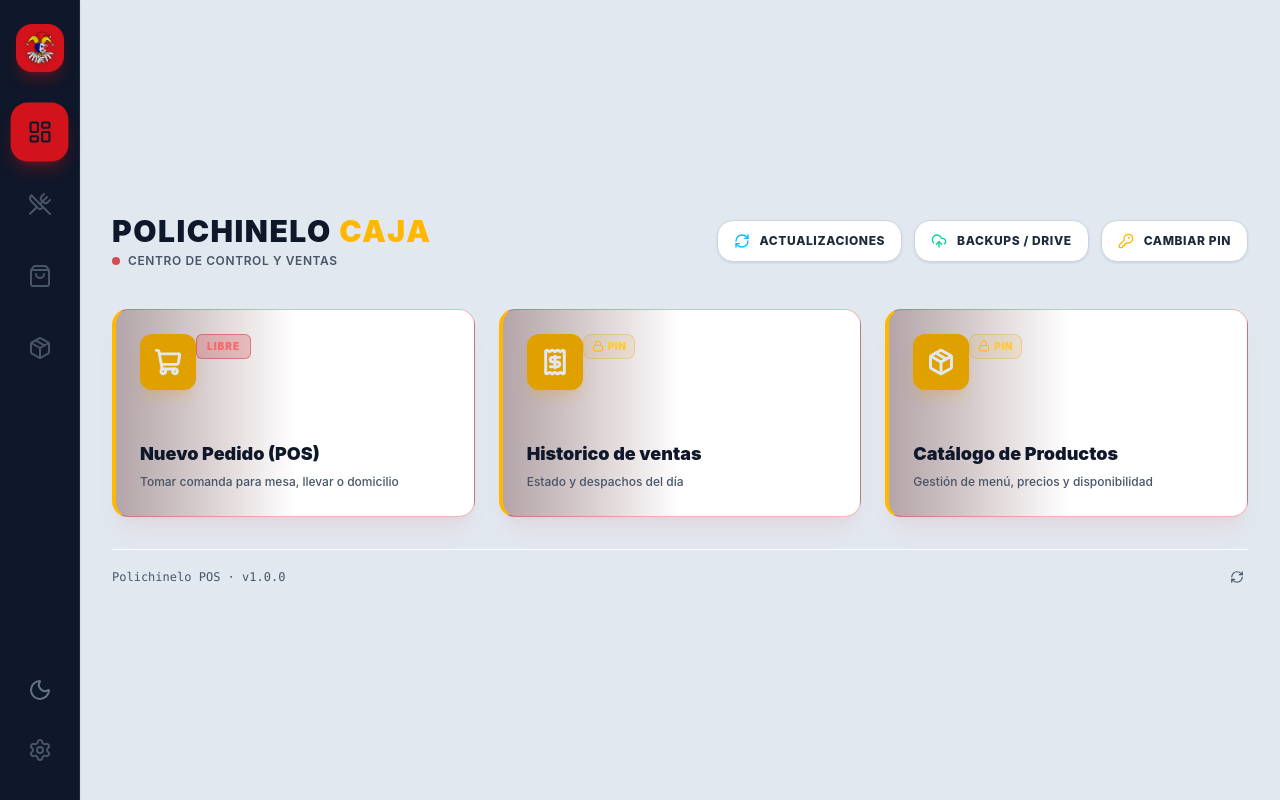
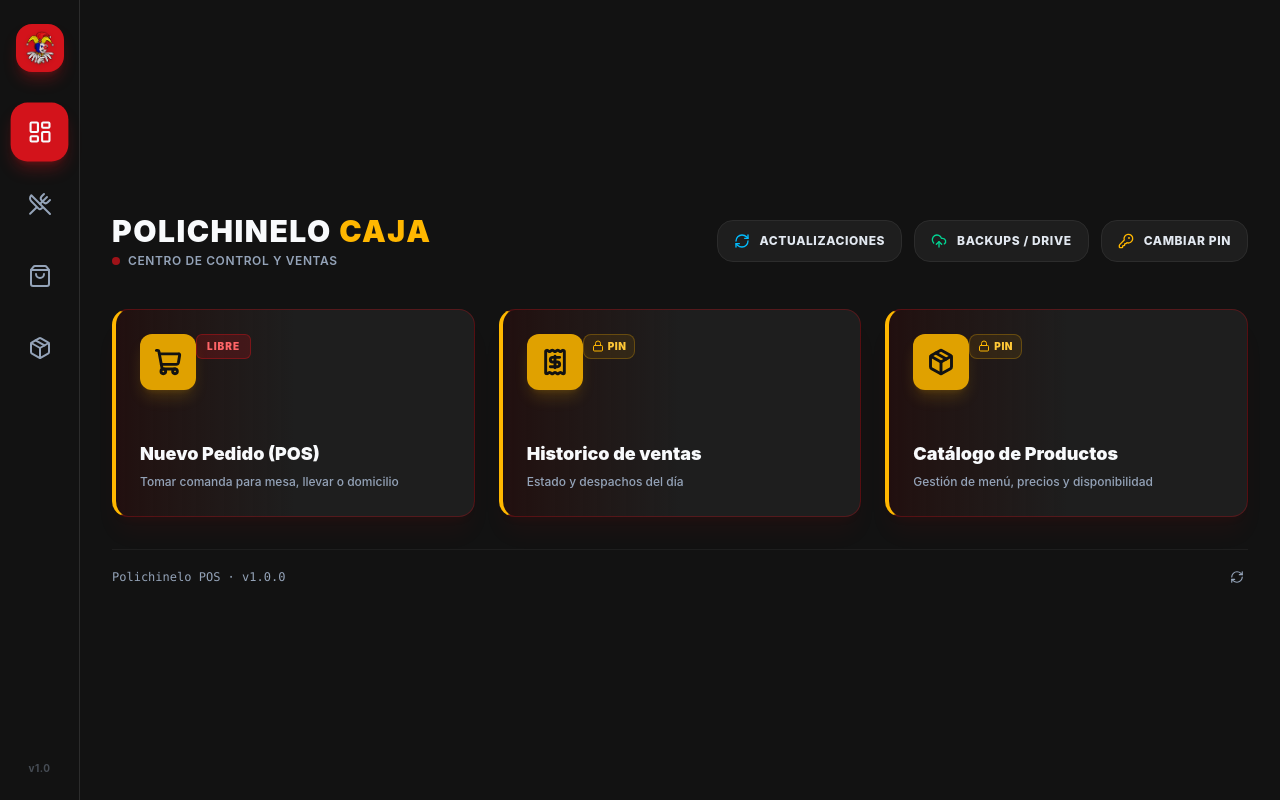
Before and after one commit to SYepesCommit/polichinelo-pos-app, a React (Vite) app: page / in a window 1280 px wide. Built offline with nearby package versions, Linux system fonts and the light colour scheme.

Commit message:
fix(ui): restaurar logo empaquetado, unificar tema oscuro permanente y remover controles innecesarios de sidebar

```diff
--- a/index.html
+++ b/index.html
@@ -1,12 +1,12 @@
 <!doctype html>
-<html lang="en">
+<html lang="es" class="dark">
   <head>
     <meta charset="UTF-8" />
-    <link rel="icon" type="image/png" href="/logoPoli.png" />
+    <link rel="icon" type="image/png" href="./logoPoli.png" />
     <meta name="viewport" content="width=device-width, initial-scale=1.0" />
     <title>Polichinelo POS</title>
   </head>
-  <body>
+  <body class="bg-slate-950 text-slate-100 antialiased overflow-hidden">
     <div id="root"></div>
     <script type="module" src="/src/main.tsx"></script>
   </body>
--- a/src/components/Sidebar.tsx
+++ b/src/components/Sidebar.tsx
@@ -1,21 +1,18 @@
 import React, { useState } from 'react'
-import { Settings, Sun, Moon } from 'lucide-react'
 import { SidebarProps } from '../types/sidebar'
 import { MENU_ITEMS } from '../config/navigation'
-import { useTheme } from '../context/ThemeContext'
+import logoPolichinelo from '@/assets/logoPoli.png'
 
 export const Sidebar: React.FC<SidebarProps> = ({ moduloActivo, setModuloActivo }) => {
   const [itemPresionado, setItemPresionado] = useState<string | null>(null)
-  const { theme, toggleTheme } = useTheme()
 
   return (
-    <aside className="w-20 bg-white dark:bg-slate-900 border-r border-slate-200 dark:border-slate-800 flex flex-col justify-between items-center py-6 h-screen select-none z-20 shrink-0 transition-colors">
+    <aside className="w-20 bg-slate-950 border-r border-slate-800 flex flex-col justify-between items-center py-6 h-screen select-none z-20 shrink-0">
       {/* BRANDING / LOGO COMPACTO POLICHINELO */}
       <div className="flex flex-col items-center gap-8 w-full">
-        {/* 🔴 Cajas del logo siempre con fondo bg-red-500 permanente */}
         <div className="w-12 h-12 rounded-2xl bg-red-500 hover:bg-red-600 flex items-center justify-center p-1.5 shadow-lg shadow-red-500/30 cursor-pointer transition-transform active:scale-95 overflow-hidden">
           <img
-            src="/logoPoli.png"
+            src={logoPolichinelo}
             alt="Logo Polichinelo"
             className="w-full h-full object-contain filter drop-shadow"
           />
@@ -40,14 +37,14 @@ export const Sidebar: React.FC<SidebarProps> = ({ moduloActivo, setModuloActivo
                 className={`relative group w-full py-4 rounded-2xl flex items-center justify-center transition-all active:scale-95 ${
                   esActivo
                     ? 'bg-red-500 text-white shadow-lg shadow-red-500/30 font-black scale-105'
-                    : 'text-slate-500 hover:bg-slate-100 hover:text-slate-800 dark:text-slate-400 dark:hover:bg-slate-800 dark:hover:text-slate-200'
+                    : 'text-slate-400 hover:bg-slate-900 hover:text-slate-200'
                 }`}
               >
                 <Icon className="w-6 h-6" />
 
                 {/* Etiqueta Flotante (Tooltip) */}
                 <span
-                  className={`absolute left-20 bg-slate-900 text-slate-100 dark:bg-slate-800 dark:text-slate-100 text-xs font-bold px-3.5 py-2 rounded-xl border border-slate-700 transition-all duration-150 whitespace-nowrap z-50 pointer-events-none shadow-2xl ${
+                  className={`absolute left-20 bg-slate-900 text-slate-100 text-xs font-bold px-3.5 py-2 rounded-xl border border-slate-700 transition-all duration-150 whitespace-nowrap z-50 pointer-events-none shadow-2xl ${
                     estaPresionado
                       ? 'opacity-100 scale-100 translate-x-0'
                       : 'opacity-0 scale-95 -translate-x-2 group-hover:opacity-100 group-hover:scale-100 group-hover:translate-x-0'
@@ -61,55 +58,9 @@ export const Sidebar: React.FC<SidebarProps> = ({ moduloActivo, setModuloActivo
         </nav>
       </div>
 
-      {/* FOOTER: BOTÓN TEMA Y AJUSTES */}
-      <div className="px-3 w-full space-y-2">
-        {/* Switch Modo Día / Modo Noche */}
-        <button
-          onClick={toggleTheme}
-          onTouchStart={() => setItemPresionado('tema')}
-          onTouchEnd={() => setItemPresionado(null)}
-          onMouseDown={() => setItemPresionado('tema')}
-          onMouseUp={() => setItemPresionado(null)}
-          onMouseLeave={() => setItemPresionado(null)}
-          className="relative group w-full py-3.5 rounded-2xl flex items-center justify-center text-slate-500 hover:bg-slate-100 hover:text-slate-800 dark:text-slate-400 dark:hover:bg-slate-800 dark:hover:text-slate-200 transition"
-        >
-          {theme === 'dark' ? (
-            <Sun className="w-6 h-6 text-amber-400" />
-          ) : (
-            <Moon className="w-6 h-6 text-slate-600" />
-          )}
-
-          <span
-            className={`absolute left-20 bg-slate-900 text-slate-100 dark:bg-slate-800 text-xs font-bold px-3.5 py-2 rounded-xl border border-slate-700 transition-all duration-150 whitespace-nowrap z-50 pointer-events-none shadow-2xl ${
-              itemPresionado === 'tema'
-                ? 'opacity-100 scale-100 translate-x-0'
-                : 'opacity-0 scale-95 -translate-x-2 group-hover:opacity-100 group-hover:scale-100 group-hover:translate-x-0'
-            }`}
-          >
-            {theme === 'dark' ? 'Modo Día' : 'Modo Noche'}
-          </span>
-        </button>
-
-        {/* Botón de Ajustes */}
-        <button
-          onTouchStart={() => setItemPresionado('ajustes')}
-          onTouchEnd={() => setItemPresionado(null)}
-          onMouseDown={() => setItemPresionado('ajustes')}
-          onMouseUp={() => setItemPresionado(null)}
-          onMouseLeave={() => setItemPresionado(null)}
-          className="relative group w-full py-3.5 rounded-2xl flex items-center justify-center text-slate-500 hover:bg-slate-100 hover:text-slate-800 dark:text-slate-400 dark:hover:bg-slate-800 dark:hover:text-slate-200 transition"
-        >
-          <Settings className="w-6 h-6" />
-          <span
-            className={`absolute left-20 bg-slate-900 text-slate-100 dark:bg-slate-800 text-xs font-bold px-3.5 py-2 rounded-xl border border-slate-700 transition-all duration-150 whitespace-nowrap z-50 pointer-events-none shadow-2xl ${
-              itemPresionado === 'ajustes'
-                ? 'opacity-100 scale-100 translate-x-0'
-                : 'opacity-0 scale-95 -translate-x-2 group-hover:opacity-100 group-hover:scale-100 group-hover:translate-x-0'
-            }`}
-          >
-            Ajustes
-          </span>
-        </button>
+      {/* FOOTER: VERSIÓN DISCRETA */}
+      <div className="flex flex-col items-center justify-center select-none opacity-40 hover:opacity-100 transition-opacity">
+        <span className="text-[10px] font-bold text-slate-500 tracking-wider">v1.0</span>
       </div>
     </aside>
   )
--- a/src/context/ThemeContext.tsx
+++ b/src/context/ThemeContext.tsx
@@ -10,24 +10,17 @@ interface ThemeContextType {
 const ThemeContext = createContext<ThemeContextType | undefined>(undefined)
 
 export const ThemeProvider: React.FC<{ children: React.ReactNode }> = ({ children }) => {
-  const [theme, setTheme] = useState<Theme>(() => {
-    const saved = localStorage.getItem('theme') as Theme
-    if (saved) return saved
-    return window.matchMedia('(prefers-color-scheme: dark)').matches ? 'dark' : 'light'
-  })
+  const [theme, setTheme] = useState<Theme>('dark')
 
   useEffect(() => {
     const root = document.documentElement
-    if (theme === 'dark') {
-      root.classList.add('dark')
-    } else {
-      root.classList.remove('dark')
-    }
-    localStorage.setItem('theme', theme)
-  }, [theme])
+    root.classList.add('dark')
+    localStorage.setItem('theme', 'dark')
+  }, [])
 
   const toggleTheme = () => {
-    setTheme((prev) => (prev === 'dark' ? 'light' : 'dark'))
+    // La app de Polichinelo POS está optimizada para entorno oscuro de restaurante
+    setTheme('dark')
   }
 
   return (
--- a/vite.config.ts
+++ b/vite.config.ts
@@ -5,6 +5,7 @@ import react from '@vitejs/plugin-react'
 
 // https://vitejs.dev/config/
 export default defineConfig({
+  base: './',
   plugins: [
     react(),
     electron({
```
Also changed, not shown: src/assets/logoPoli.png (added).
